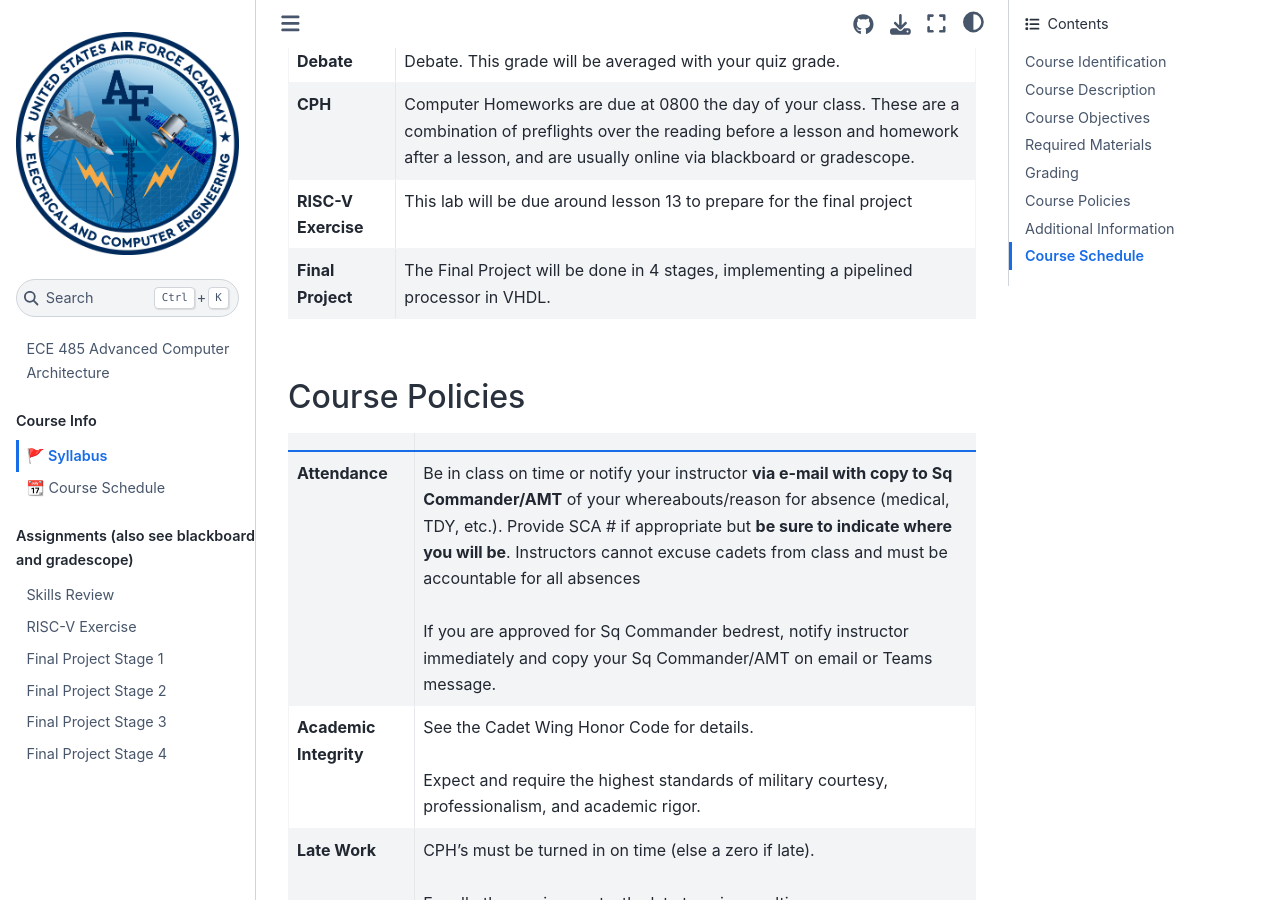
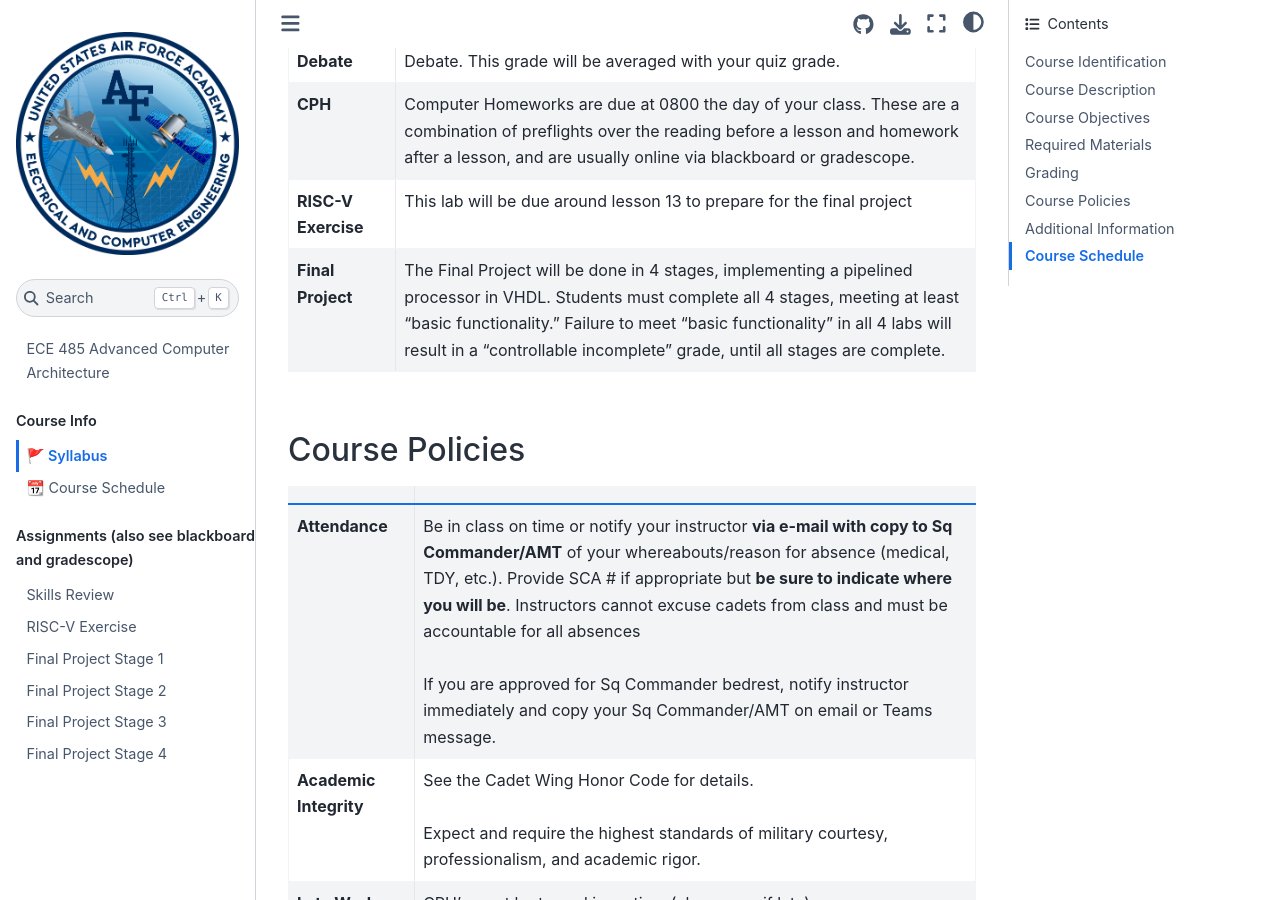
Before and after one commit to USAFA-ECE/ece485, a Jupyter Book: the page built from book/syllabus.md, in a window 1280 px wide and 900 px high, scrolled down 2557 px. Built offline with Jupyter Book 1.0.4 settings and Sphinx 7.4.7 and the Sphinx Book theme 1.1.4, drawn with Linux system fonts in a browser that asks for light colours.

Commit message:
Update syllabus.md

```diff
--- a/book/syllabus.md
+++ b/book/syllabus.md
@@ -57,7 +57,7 @@
 | **RISC/CISC Debate** | Around lesson 8, you will be assigned a team to compete in the RISC/CISC Debate.  This grade will be averaged with your quiz grade. |
 | **CPH** | Computer Homeworks are due at 0800 the day of your class.  These are a combination of preflights over the reading before a lesson and homework after a lesson, and are usually online via blackboard or gradescope. |
 | **RISC-V Exercise** | This lab will be due around lesson 13 to prepare for the final project |
-| **Final Project** | The Final Project will be done in 4 stages, implementing a pipelined processor in VHDL. |
+| **Final Project** | The Final Project will be done in 4 stages, implementing a pipelined processor in VHDL. Students must complete all 4 stages, meeting at least "basic functionality." Failure to meet "basic functionality" in all 4 labs will result in a "controllable incomplete" grade, until all stages are complete. |
 
 
 ## Course Policies
```
